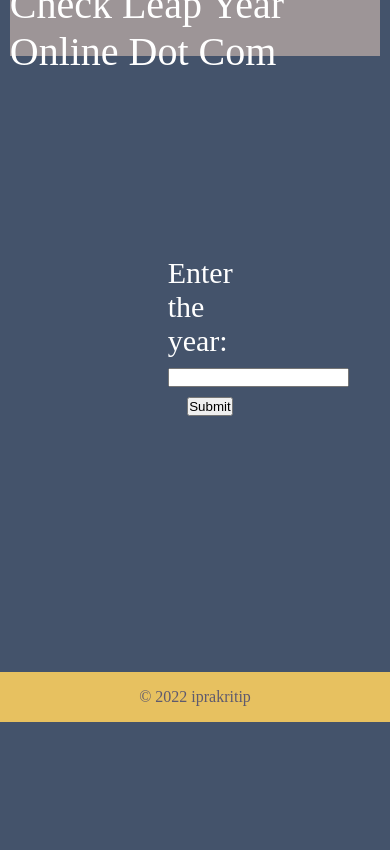
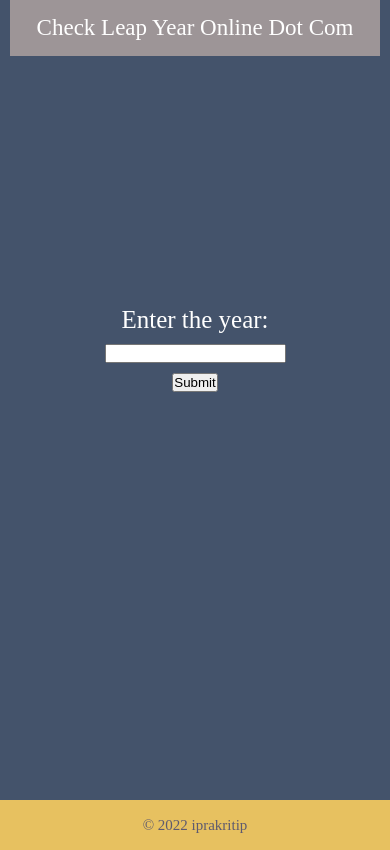
Before and after one commit to iprakritip/Leap-year-checker, a plain HTML site: page index.html in a window 390 px wide. Drawn offline with Linux system fonts and the light colour scheme.

Commit message:
Add files via upload

```diff
--- a/css/styles.css
+++ b/css/styles.css
@@ -28,30 +28,33 @@ header p{
   color: #fff;
 }
 .command{
-  margin-top: 200px;
-  margin-left: 43%;
-  margin-right: 43%;
+  display: flex;
+  margin-top:10.67rem;
 }
+
 .command p{
   color:#fff;
   font-size: 30px;
+  margin: auto;
 }
 .enter{
-  margin-left: 43%;
-  margin-right: 43%;
+  display:flex;
   margin-top: 10px;
 }
+#year{
+  margin: auto;
+}
 .submitBtn{
-  margin-left: 48%;
-  margin-right: 43%;
+  display: flex;
   margin-top:10px;
+}
+#submitBtn{
+  margin: auto;
 }
 .answer{
   display: flex;
 }
 #message{
-  /* margin-left: 45%;
-  margin-right: 43%; */
   margin-top:10px;
   font-size: 30px;
   margin:auto;
@@ -73,3 +76,22 @@ footer{
 footer p{
   color: #5E5A6F;
 }
+@media (max-width: 450px){
+  header p {
+    font-size: 23px;
+  }.command{
+    margin-top: 250px;
+  }
+  .command p{
+    font-size: 25px;
+  }
+  #message{
+    font-size: 20px;
+  }
+  footer{
+    margin-top: 408px;
+  }
+footer p {
+  font-size: 15px;
+}
+}
--- a/index.js
+++ b/index.js
@@ -6,9 +6,11 @@ document.getElementById("submitBtn").addEventListener("click", function(e){
   //  console.log("issa leap year");
     document.getElementById("message").innerHTML = yearZie + " is a leap year.";
     document.getElementById("message").classList.add("leap");
+    document.getElementById("message").classList.remove("notLeap");
   } else{
   //console.log("not a leap year");
   document.getElementById("message").innerHTML =yearZie + " is not a leap year.";
   document.getElementById("message").classList.add("notLeap");
+  document.getElementById("message").classList.remove("leap");
   };
 });
```
